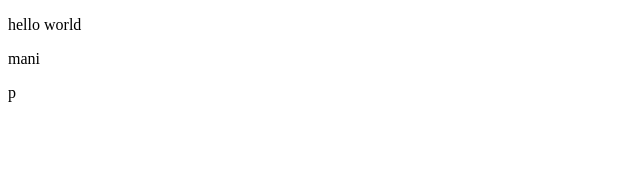
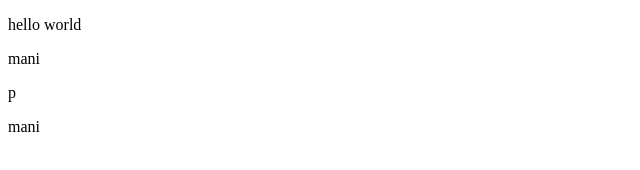
Before and after one commit to manikanta-hitunik-com/cartoon-hero, a plain HTML site: page index.html in a window 1280 px wide. Shown: the full height of the page, 0-640 px from the left. Drawn offline with Linux system fonts and the light colour scheme.

Commit message:
added mani

```diff
--- a/index.html
+++ b/index.html
@@ -9,5 +9,6 @@
   <p>hello world</p>
   <p>mani</p>
   <p>p</p>
+  <p>mani</p>
 </body>
 </html>
```
